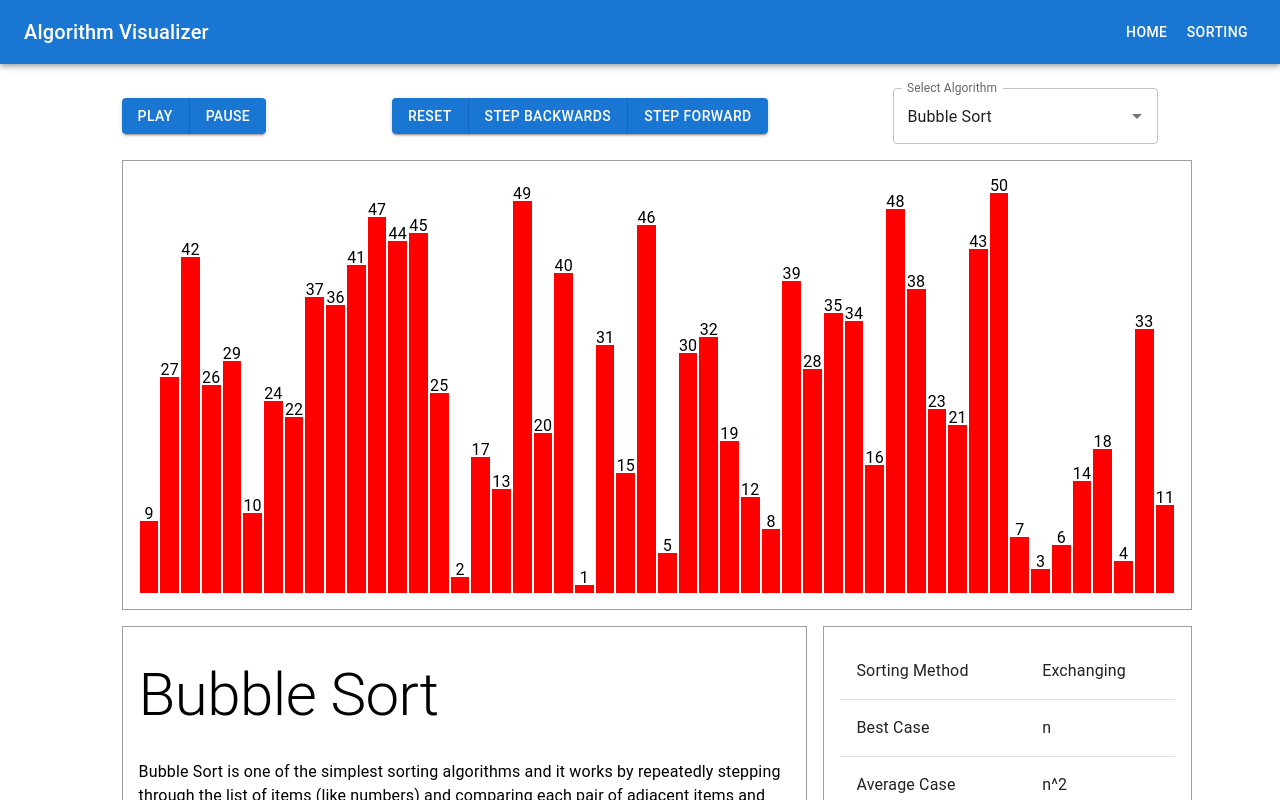
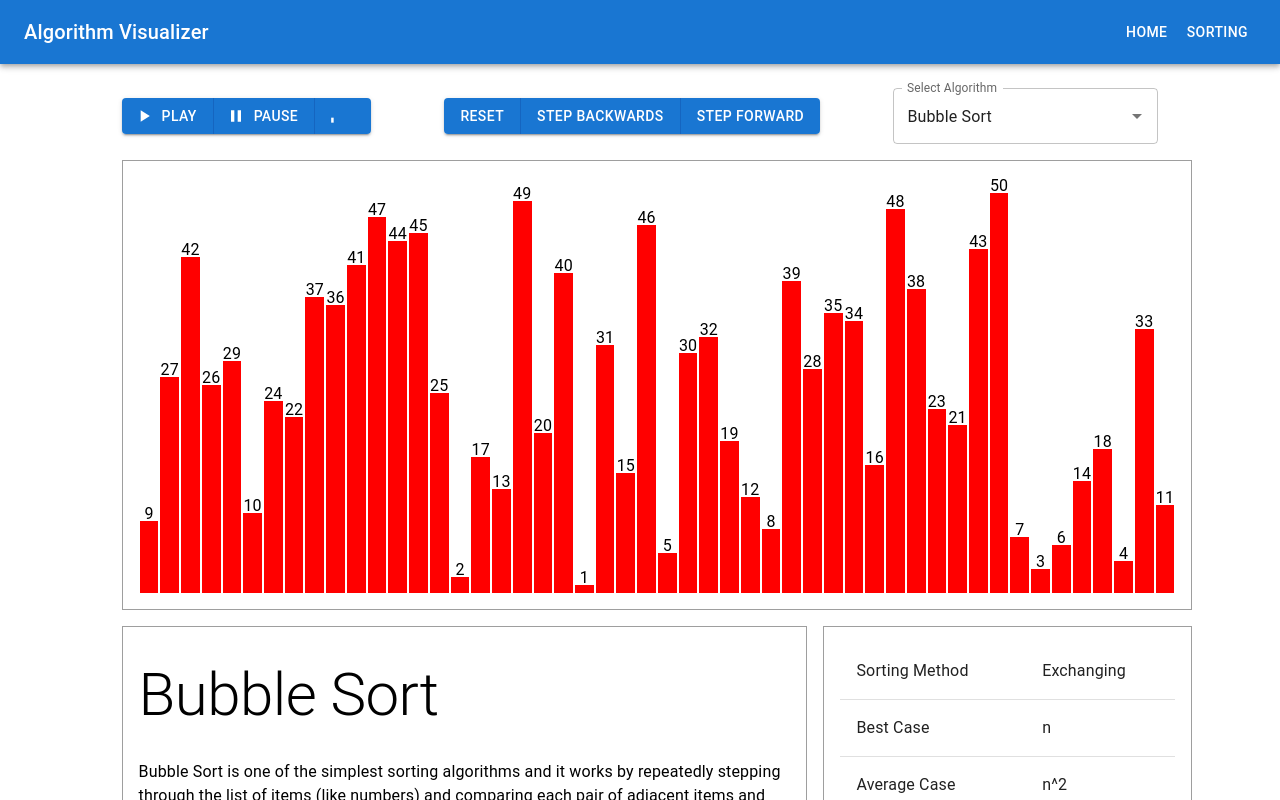
Before and after one commit to zach1502/Sorting-Visualizer, a React (Create React App) app: page /sorting in a window 1280 px wide. Shown: the top 800 px of the page. Built offline with nearby package versions, Linux system fonts and the light colour scheme.

Commit message:
add speed control

```diff
--- a/src/modules/ControlButtons.jsx
+++ b/src/modules/ControlButtons.jsx
@@ -1,10 +1,32 @@
 import { Button, ButtonGroup } from '@mui/material';
 
-function ControlButtons({ startSorting, pauseSorting }) {
+/* Need better icons */
+import SignalCellularAlt1BarIcon from '@mui/icons-material/SignalCellularAlt1Bar';
+import SignalCellularAlt2BarIcon from '@mui/icons-material/SignalCellularAlt2Bar';
+import SignalCellularAltIcon from '@mui/icons-material/SignalCellularAlt';
+
+import PauseIcon from '@mui/icons-material/Pause';
+import PlayArrowIcon from '@mui/icons-material/PlayArrow';
+
+function ControlButtons({ startSorting, pauseSorting, cycleSpeeds, speed }) {
+  const getSpeedIcon = () => {
+    switch (speed) {
+      case 50:
+        return <SignalCellularAlt1BarIcon />;
+      case 20:
+        return <SignalCellularAlt2BarIcon />;
+      case 1:
+        return <SignalCellularAltIcon />;
+      default:
+        return <SignalCellularAltIcon />;
+    }
+  };
+
   return (
     <ButtonGroup variant="contained" aria-label="Control button group">
-      <Button onClick={startSorting}>Play</Button>
-      <Button onClick={pauseSorting}>Pause</Button>
+      <Button onClick={startSorting} startIcon={<PlayArrowIcon/>}>Play</Button>
+      <Button onClick={pauseSorting} startIcon={<PauseIcon/>}>Pause</Button>
+      <Button onClick={cycleSpeeds} startIcon={getSpeedIcon()}></Button>
     </ButtonGroup>
   );
 }
--- a/src/pages/SortingVisualizer.jsx
+++ b/src/pages/SortingVisualizer.jsx
@@ -45,12 +45,15 @@ function SortingVisualizer() {
     joke: false,
   });
   const [algorithmDescription, setAlgorithmDescription] = React.useState(algorithmDescriptions[algorithm.name]);
-  const [speed, setSpeed] = React.useState(40); // ms
+  const speeds = [50, 20, 5];
+  const [speed, setSpeed] = React.useState(speeds[0]);
 
-  const startSorting = React.useCallback(() => {
+  const startSorting = () => {
     const deepCopyArr = _.cloneDeep(arr);
     const newSteps = [...(algorithm.function)(deepCopyArr)];
     setSteps(newSteps);
+
+    if (intervalId) clearInterval(intervalId);
 
     const newIntervalId = setInterval(() => {
       setCurrentStep((prevStep) => {
@@ -64,11 +67,11 @@ function SortingVisualizer() {
     }, speed);
 
     setIntervalId(newIntervalId);
-  }, [arr, algorithm.function, speed]);
+  }
 
-  const pauseSorting = React.useCallback(() => {
+  const pauseSorting = () => {
     clearInterval(intervalId);
-  }, [intervalId]);
+  };
 
   const stepReset = React.useCallback(() => {
     setCurrentStep(0);
@@ -89,6 +92,17 @@ function SortingVisualizer() {
     setAlgorithmDescription(algorithmDescriptions[algorithm.name]);
   }, [algorithm.name]);
 
+  const cycleSpeeds = () => {
+    setSpeed(prevSpeed => {
+      const nextSpeedIndex = (speeds.indexOf(prevSpeed) + 1) % speeds.length;
+      return speeds[nextSpeedIndex];
+    });
+
+    pauseSorting();
+    startSorting();
+  };
+
+
   return (
     <Box mt={3} mx="auto"
       display={'flex'}
@@ -98,7 +112,7 @@ function SortingVisualizer() {
     >
       <Grid container spacing={2} justifyContent="space-between" alignItems="center">
         <Grid item>
-          <ControlButtons startSorting={startSorting} pauseSorting={pauseSorting} />
+          <ControlButtons startSorting={startSorting} pauseSorting={pauseSorting} cycleSpeeds={cycleSpeeds} speed={speed}/>
         </Grid>
 
         <Grid item>
```
